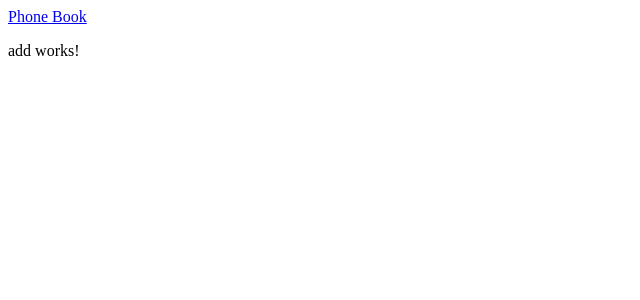
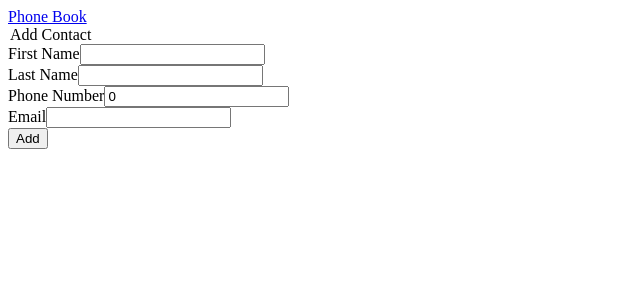
Before and after one commit to AjedidahMwanzia/contacts, an Angular app: page /add in a window 1280 px wide. Shown: the top 300 px of the page, without its empty margins (0-640 px from the left). Built offline with nearby package versions, Linux system fonts and the light colour scheme.

Commit message:
make changes to add component

```diff
--- a/src/app/add/add.component.html
+++ b/src/app/add/add.component.html
@@ -1 +1,23 @@
-<p>add works!</p>
+<div class="container">
+    <legend>Add Contact</legend>
+    <form>
+      <div class="mb-3">
+        <label for="firstname" class="form-label">First Name</label>
+        <input type="text" name="firstname" [(ngModel)] = "contactForm.firstname" class="form-control" id="txtfirstname" />
+      </div>
+      <div class="mb-3">
+        <label for="lastname" class="form-label">Last Name</label>
+        <input type="text" name="lastname" [(ngModel)] = "contactForm.lastname" class="form-control" id="lastname" />
+      </div>
+
+      <div class="mb-3">
+        <label for="txtphonenumber" class="form-label">Phone Number</label>
+        <input type="number" name="phonenumber" [(ngModel)] = contactForm.phonenumber class="form-control" id="txtphonenumber" />
+      </div>
+      <div class="mb-3">
+        <label for="txtemail" class="form-label">Email</label>
+        <input type="text" name="email" [(ngModel)] = "contactForm.email" class="form-control" id="email" />
+      </div>
+      <button type="button" (click)="add()" class="btn btn-primary">Add</button>
+    </form>
+  </div>
--- a/src/app/add/add.component.ts
+++ b/src/app/add/add.component.ts
@@ -25,7 +25,7 @@ export class AddComponent implements OnInit {
     this.ContactService.add(this.contactForm)
     .subscribe({
       next:(data) => {
-        this.router.navigate(["/user/home"])
+        this.router.navigate(["/home"])
       },
       error:(err) => {
         console.log(err);
--- a/src/app/app.module.ts
+++ b/src/app/app.module.ts
@@ -1,7 +1,7 @@
 import { HttpClientModule } from '@angular/common/http';
 import { NgModule } from '@angular/core';
 import { BrowserModule } from '@angular/platform-browser';
-
+import { FormsModule } from '@angular/forms';
 import { AppRoutingModule } from './app-routing.module';
 import { AppComponent } from './app.component';
 import { HomeComponent } from './home/home.component';
@@ -16,7 +16,8 @@ import { AddComponent } from './add/add.component';
   imports: [
     BrowserModule,
     AppRoutingModule,
-    HttpClientModule
+    HttpClientModule,
+    FormsModule
   ],
   providers: [],
   bootstrap: [AppComponent]
--- a/src/app/home/home.component.html
+++ b/src/app/home/home.component.html
@@ -1,4 +1,9 @@
 <p><div class="container">
+    <div class="row mt-2">
+        <div class="col col-md-4 offset-md-4">
+          <a class="btn btn-primary" routerLink="/add">Add</a>
+        </div>
+      </div>
     <table class="table">
       <thead>
         <tr>
```
